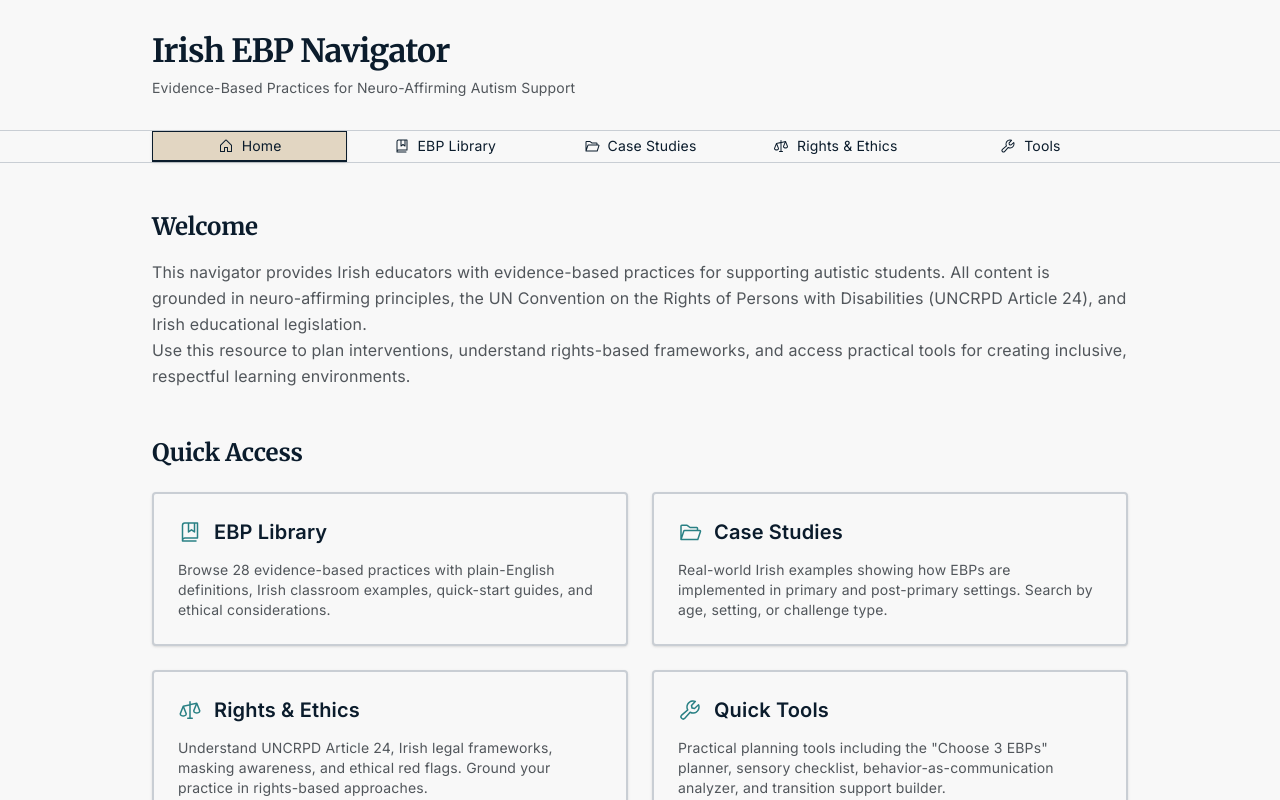
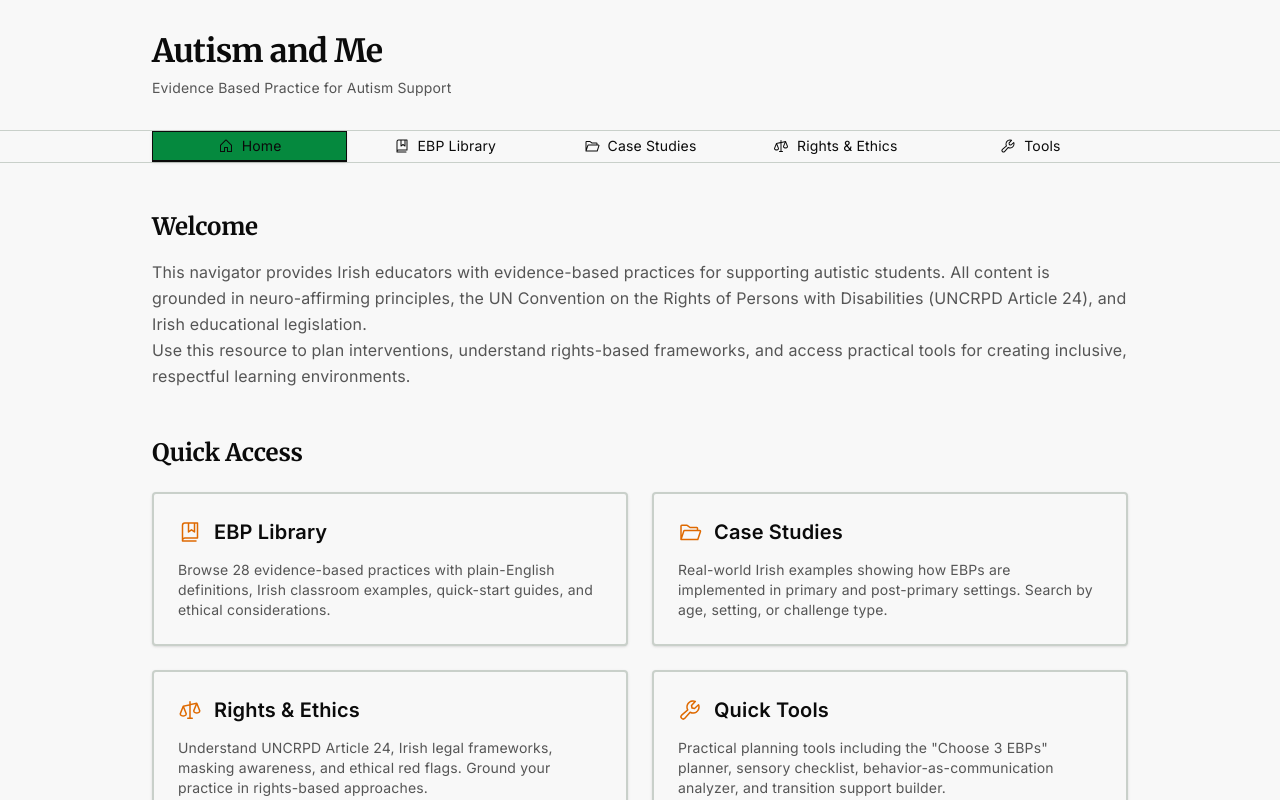
Before and after one commit to Harrisfromparis/evidence-based-tool, a React (Vite) app: page / in a window 1280 px wide. Shown: the top 800 px of the page. Built offline with nearby package versions, Linux system fonts and the light colour scheme.

Commit message:
Generated by Spark: RENAME THE APP "AUTISM AND ME - EVIDENCE BASED PRACTICE FOR AUTISM SUPPORT" MY WEBSITE COLOURS ARE BLACK GREEN AND ORANGE SO SYNC THE COLOURS

```diff
--- a/index.html
+++ b/index.html
@@ -4,7 +4,7 @@
 <head>
     <meta charset="UTF-8" />
     <meta name="viewport" content="width=device-width, initial-scale=1.0" />
-    <title>Irish EBP Navigator</title>
+    <title>Autism and Me - Evidence Based Practice for Autism Support</title>
     <link rel="preconnect" href="https://fonts.googleapis.com">
     <link rel="preconnect" href="https://fonts.gstatic.com" crossorigin>
     <link href="https://fonts.googleapis.com/css2?family=Merriweather:wght@700&family=Inter:wght@400;600&display=swap" rel="stylesheet">
--- a/src/components/Layout.tsx
+++ b/src/components/Layout.tsx
@@ -12,9 +12,9 @@ export function Layout({ children, activeTab, onTabChange }: LayoutProps) {
     <div className="min-h-screen bg-background flex flex-col">
       <header className="border-b border-border bg-background">
         <div className="mx-auto max-w-5xl px-6 py-8">
-          <h1 className="text-foreground">Irish EBP Navigator</h1>
+          <h1 className="text-foreground">Autism and Me</h1>
           <p className="mt-2 text-muted-foreground text-sm">
-            Evidence-Based Practices for Neuro-Affirming Autism Support
+            Evidence Based Practice for Autism Support
           </p>
         </div>
       </header>
@@ -72,7 +72,7 @@ export function Layout({ children, activeTab, onTabChange }: LayoutProps) {
       <footer className="border-t border-border bg-background mt-auto">
         <div className="mx-auto max-w-5xl px-6 py-8">
           <p className="text-sm text-muted-foreground">
-            This resource supports neuro-affirming practice in Irish schools. All practices are grounded in the UNCRPD Article 24 and Irish educational legislation.
+            This resource supports neuro-affirming practice in schools. All practices are grounded in the UNCRPD Article 24 and educational legislation.
           </p>
         </div>
       </footer>
--- a/src/index.css
+++ b/src/index.css
@@ -9,32 +9,32 @@
 
 :root {
   --background: oklch(0.98 0 0);
-  --foreground: oklch(0.22 0.04 250);
+  --foreground: oklch(0.15 0 0);
 
   --card: oklch(0.98 0 0);
-  --card-foreground: oklch(0.22 0.04 250);
+  --card-foreground: oklch(0.15 0 0);
 
   --popover: oklch(0.98 0 0);
-  --popover-foreground: oklch(0.22 0.04 250);
+  --popover-foreground: oklch(0.15 0 0);
 
-  --primary: oklch(0.22 0.04 250);
+  --primary: oklch(0.15 0 0);
   --primary-foreground: oklch(0.98 0 0);
 
-  --secondary: oklch(0.88 0.03 80);
-  --secondary-foreground: oklch(0.22 0.04 250);
+  --secondary: oklch(0.55 0.15 150);
+  --secondary-foreground: oklch(0.98 0 0);
 
-  --muted: oklch(0.88 0.03 80);
-  --muted-foreground: oklch(0.45 0.01 250);
+  --muted: oklch(0.92 0.01 150);
+  --muted-foreground: oklch(0.45 0 0);
 
-  --accent: oklch(0.55 0.08 200);
-  --accent-foreground: oklch(0.98 0 0);
+  --accent: oklch(0.65 0.18 55);
+  --accent-foreground: oklch(0.15 0 0);
 
   --destructive: oklch(0.55 0.20 30);
   --destructive-foreground: oklch(0.98 0 0);
 
-  --border: oklch(0.85 0.01 250);
-  --input: oklch(0.85 0.01 250);
-  --ring: oklch(0.55 0.08 200);
+  --border: oklch(0.85 0.01 150);
+  --input: oklch(0.85 0.01 150);
+  --ring: oklch(0.55 0.15 150);
 
   --radius: 0.125rem;
 }
```
Also changed, not shown: 1 other file (tests, documents, lock files or other folders).
